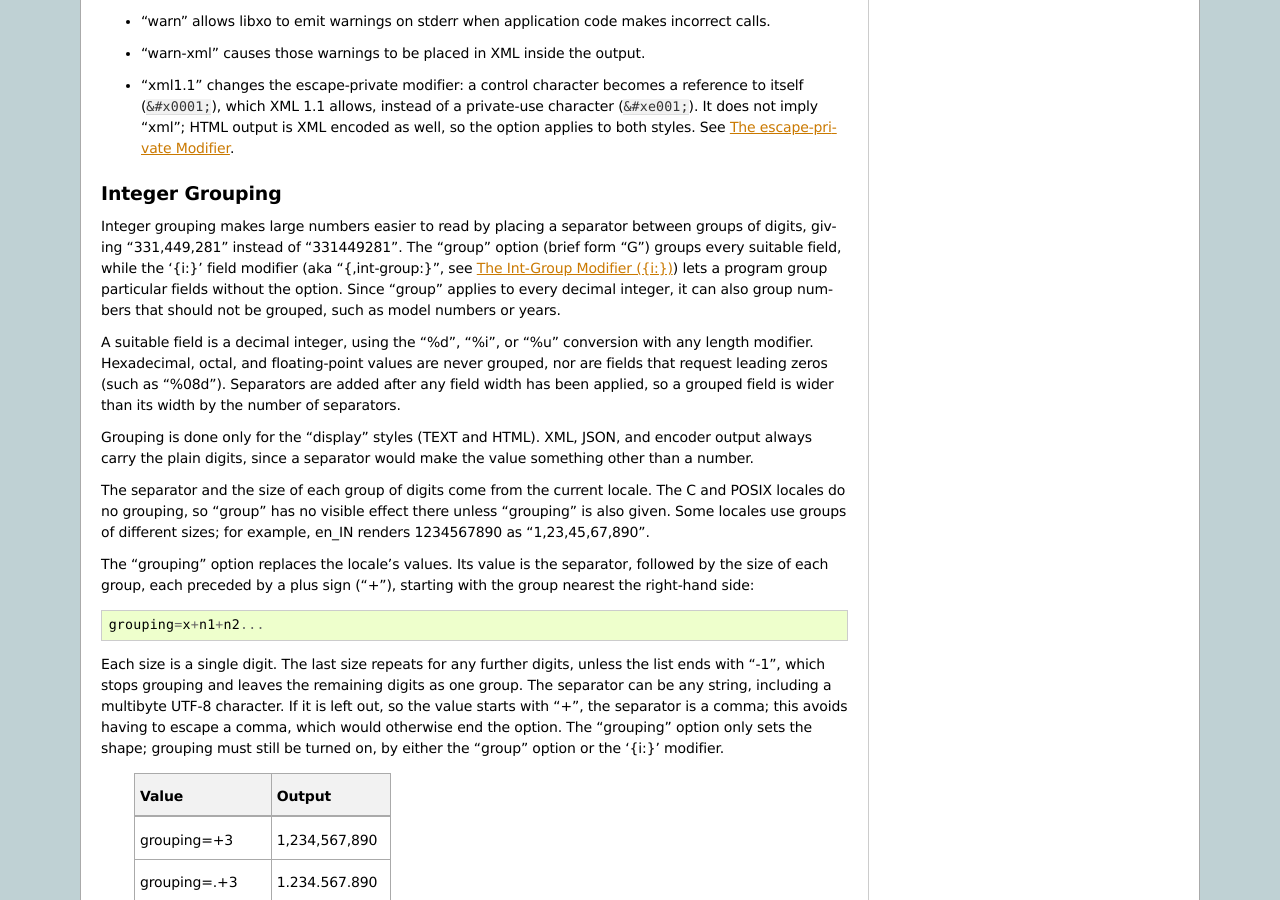
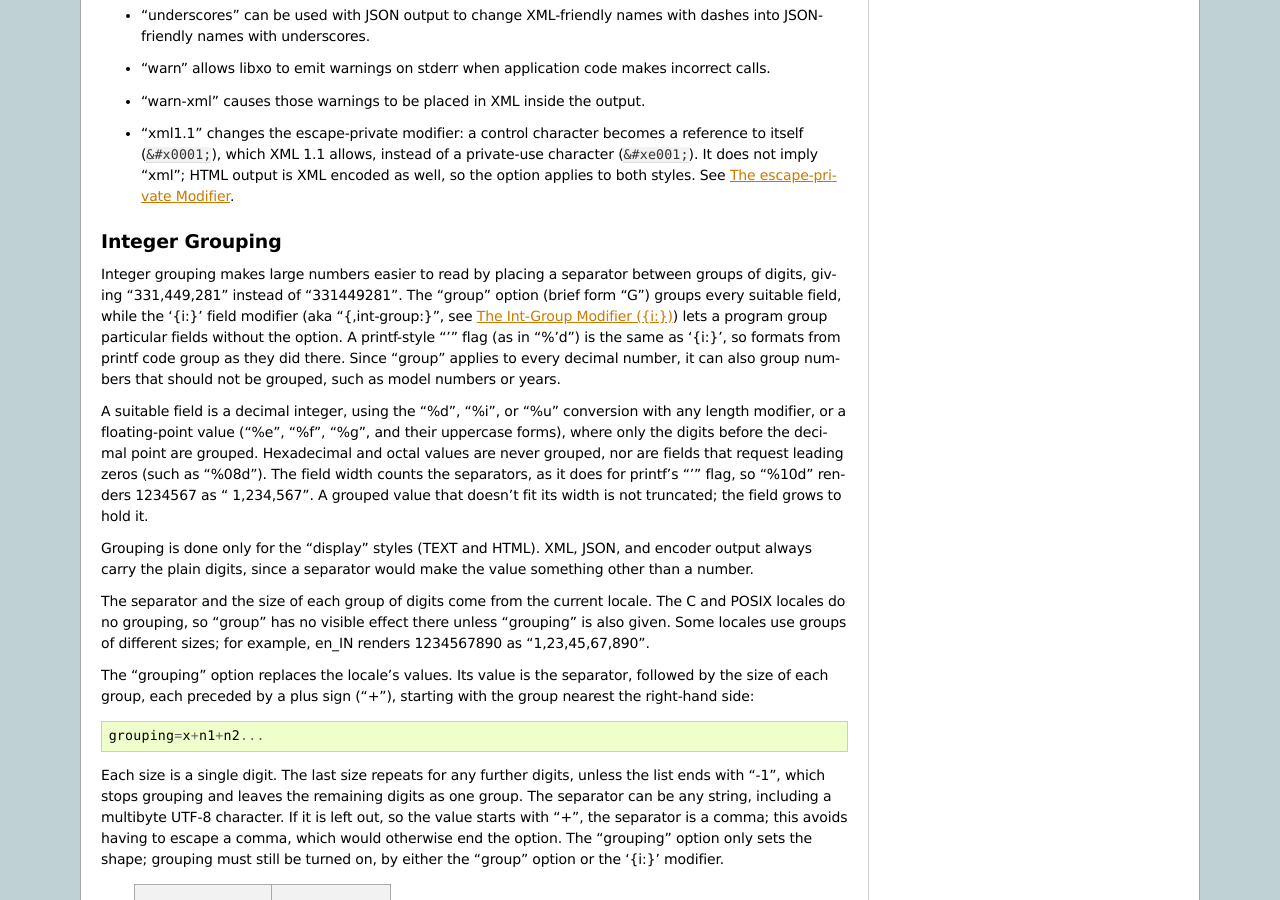
Before and after one commit to Juniper/libxo, a Sphinx documentation site: the page built from doc/options.rst, in a window 1280 px wide and 900 px high, scrolled down 2931 px. Built offline with Sphinx 7.4.7, drawn with Linux system fonts in a browser that asks for light colours; some of the changed text lies outside the part shown.

Commit message:
Pretty up the options docs a bit; fix misinformation about grouping widths

```diff
--- a/doc/options.rst
+++ b/doc/options.rst
@@ -11,21 +11,25 @@
 are multiple conventions for passing options, all using the
 "`--libxo`" option::
 
-  --libxo <options>
-  --libxo=<options>
+  --libxo <long-options>
+  --libxo=<long-options>
   --libxo:<brief-options>
+  --libxo:<brief-options>,<long-options>
 
 The *brief-options* is a series of single letter abbreviations, where
-the *options* is a comma-separated list of words.  Both provide access
-to identical functionality.  The following invocations are all
+the *long-options* is a comma-separated list of words.  Both provide
+access to identical functionality.  Options can transition from brief
+to word-style by using a comma after zero or more brief options,
+e.g. `--libxo:XPW,keys`::
+
+The following invocations are all
 identical in outcome::
 
   my-app --libxo warn,pretty arg1
   my-app --libxo=warn,pretty arg1
+  # "W" is the short form of "warn"; "P" is the short form of "pretty"
   my-app --libxo:WP arg1
-
-Options can transition from brief to word-style by using a comma after
-the brief options, e.g. `--libxo:XPW,keys`.
+  my-app --libxo:W,pretty arg1
 
 Programs using libxo are expected to call the xo_parse_args function
 to parse these arguments.  See :ref:`xo_parse_args` for details.
@@ -138,16 +142,20 @@
 "331449281".  The "group" option (brief form "G") groups every
 suitable field, while the '{i:}' field modifier (aka "{,int-group:}",
 see :ref:`int-group-modifier`) lets a program group particular fields
-without the option.  Since "group" applies to every decimal integer,
-it can also group numbers that should not be grouped, such as model
-numbers or years.
+without the option.  A printf-style "'" flag (as in "%'d") is the
+same as '{i:}', so formats from printf code group as they did there.
+Since "group" applies to every decimal number, it can also group
+numbers that should not be grouped, such as model numbers or years.
 
 A suitable field is a decimal integer, using the "%d", "%i", or "%u"
-conversion with any length modifier.  Hexadecimal, octal, and
-floating-point values are never grouped, nor are fields that request
-leading zeros (such as "%08d").  Separators are added after any field
-width has been applied, so a grouped field is wider than its width by
-the number of separators.
+conversion with any length modifier, or a floating-point value
+("%e", "%f", "%g", and their uppercase forms), where only the digits
+before the decimal point are grouped.  Hexadecimal and octal values
+are never grouped, nor are fields that request leading zeros (such as
+"%08d").  The field width counts the separators, as it does for
+printf's "'" flag, so "%10d" renders 1234567 as " 1,234,567".  A
+grouped value that doesn't fit its width is not truncated; the field
+grows to hold it.
 
 Grouping is done only for the "display" styles (TEXT and HTML).  XML,
 JSON, and encoder output always carry the plain digits, since a
```
